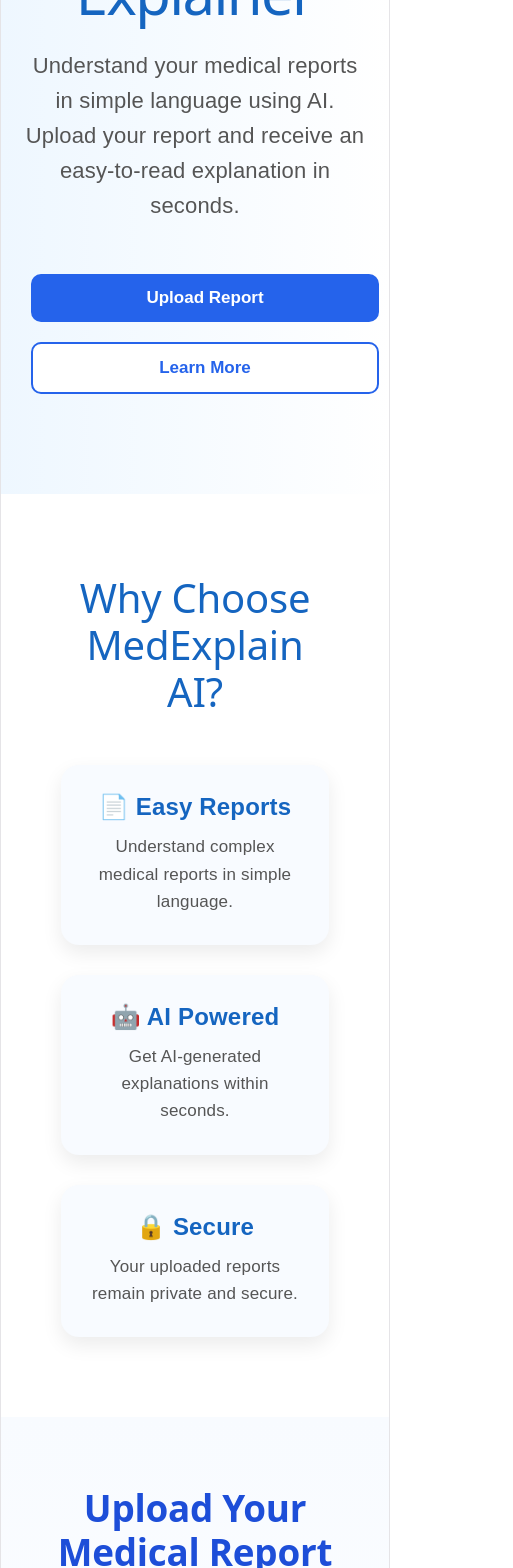
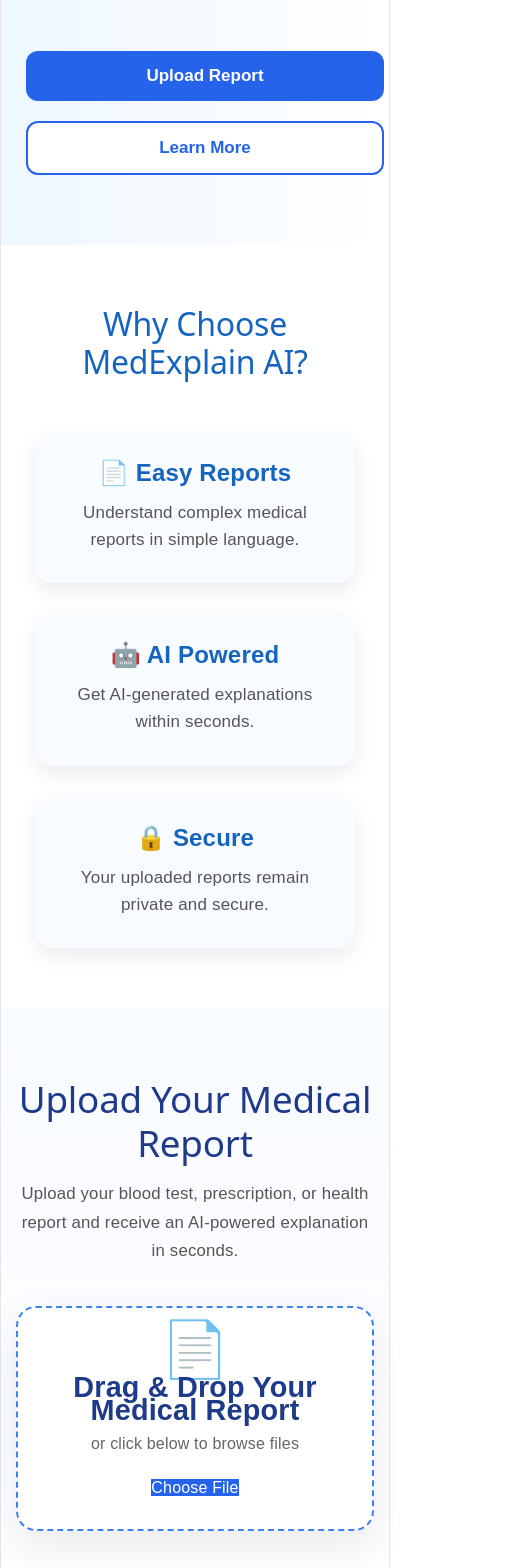
Before and after one commit to saksham-s-yadav/medical-report-explainer, a React (Vite) app: page / in a window 390 px wide. Shown: the part 420-1988 px from the top of the page, 513 px wide, since content can reach past the window. Built offline with nearby package versions, Linux system fonts and the light colour scheme.

Commit message:
Complete Day 20 analysis UI improvements

```diff
--- a/src/App.css
+++ b/src/App.css
@@ -13,13 +13,17 @@
   min-height: 100vh;
 }
 
+/* ==========================
+   Navbar
+========================== */
+
 .navbar {
   display: flex;
   justify-content: space-between;
   align-items: center;
   padding: 25px 70px;
   background: white;
-  box-shadow: 0 2px 15px rgba(0,0,0,0.08);
+  box-shadow: 0 2px 15px rgba(0, 0, 0, 0.08);
 }
 
 .navbar h2 {
@@ -41,6 +45,10 @@
 .nav-links a:hover {
   color: #1565c0;
 }
+
+/* ==========================
+   Hero Section
+========================== */
 
 .hero {
   text-align: center;
@@ -77,27 +85,31 @@
 }
 
 .primary {
-  background: #1565c0;
+  background: #2563eb;
   color: white;
   border: none;
 }
 
 .primary:hover {
-  background: #0d47a1;
+  background: #1d4ed8;
   transform: translateY(-3px);
 }
 
 .secondary {
   background: white;
-  color: #1565c0;
-  border: 2px solid #1565c0;
+  color: #2563eb;
+  border: 2px solid #2563eb;
 }
 
 .secondary:hover {
-  background: #1565c0;
+  background: #2563eb;
   color: white;
   transform: translateY(-3px);
 }
+
+/* ==========================
+   Features Section
+========================== */
 
 .features {
   padding: 80px 60px;
@@ -123,13 +135,13 @@
   width: 320px;
   padding: 30px;
   border-radius: 18px;
-  box-shadow: 0 8px 20px rgba(0,0,0,0.08);
+  box-shadow: 0 8px 20px rgba(0, 0, 0, 0.08);
   transition: all 0.3s ease;
 }
 
 .card:hover {
   transform: translateY(-10px);
-  box-shadow: 0 14px 30px rgba(21,101,192,0.15);
+  box-shadow: 0 14px 30px rgba(21, 101, 192, 0.15);
 }
 
 .card h3 {
@@ -144,83 +156,6 @@
   font-size: 17px;
 }
 
-.upload {
-  padding: 90px 20px;
-  text-align: center;
-  background: #eef7ff;
-}
-
-.upload h2 {
-  font-size: 40px;
-  color: #1565c0;
-  margin-bottom: 20px;
-}
-
-.upload p {
-  font-size: 20px;
-  color: #555;
-  max-width: 700px;
-  margin: auto;
-  line-height: 1.6;
-}
-
-.upload-box {
-  margin: 50px auto;
-  max-width: 650px;
-  padding: 50px;
-  border: 3px dashed #1565c0;
-  border-radius: 20px;
-  background: white;
-  box-shadow: 0 10px 25px rgba(0,0,0,0.08);
-  transition: all 0.3s ease;
-}
-
-.upload-box:hover {
-  transform: translateY(-6px);
-  box-shadow: 0 16px 35px rgba(21,101,192,0.15);
-}
-
-.upload-icon {
-  font-size: 60px;
-  margin-bottom: 20px;
-}
-
-.upload-box p {
-  margin-bottom: 25px;
-  font-size: 18px;
-}
-
-.file-info {
-  margin-top: 20px;
-  color: #777;
-  font-size: 15px;
-}
-.selected-file {
-  margin: 25px auto;
-  max-width: 500px;
-  background: #eaf4ff;
-  border: 2px solid #1565c0;
-  border-radius: 15px;
-  padding: 20px;
-  text-align: left;
-  box-shadow: 0 8px 20px rgba(21, 101, 192, 0.1);
-}
-
-.selected-file h4 {
-  color: #1565c0;
-  margin-bottom: 12px;
-  font-size: 22px;
-}
-
-.selected-file p {
-  margin: 8px 0;
-  color: #444;
-  font-size: 16px;
-}
-
-.selected-file button {
-  margin-top: 15px;
-}
 /* ==========================
    Upload Section
 ========================== */
@@ -237,7 +172,8 @@
   margin-bottom: 15px;
 }
 
-.upload > p {
+.upload > p,
+.upload-description {
   color: #555;
   font-size: 1.05rem;
   max-width: 650px;
@@ -247,81 +183,38 @@
 
 .upload-box {
   max-width: 700px;
-  margin: auto;
+  margin: 30px auto;
   padding: 45px 30px;
   background: white;
-  border: 3px dashed #3b82f6;
-  border-radius: 22px;
-  box-shadow: 0 15px 40px rgba(0,0,0,0.08);
+  border: 2px dashed #3b82f6;
+  border-radius: 20px;
+  box-shadow: 0 15px 40px rgba(0, 0, 0, 0.08);
+  text-align: center;
   transition: 0.3s ease;
 }
 
 .upload-box:hover {
+  background: #eef6ff;
   transform: translateY(-5px);
-  box-shadow: 0 20px 45px rgba(59,130,246,0.15);
+  box-shadow: 0 20px 45px rgba(59, 130, 246, 0.15);
 }
 
 .upload-icon {
-  font-size: 70px;
-  margin-bottom: 20px;
+  font-size: 60px;
+  margin-bottom: 15px;
 }
 
-.upload-box p {
-  color: #666;
-  margin-bottom: 18px;
-  font-size: 1rem;
+.upload-box h3 {
+  font-size: 1.8rem;
+  color: #1e3a8a;
+  margin-bottom: 10px;
 }
 
-.primary,
-.secondary {
-  display: inline-block;
-  padding: 14px 30px;
-  border-radius: 10px;
-  cursor: pointer;
-  font-weight: 600;
-  transition: 0.3s;
-  border: none;
-  text-decoration: none;
-}
-
-.primary {
-  background: #2563eb;
-  color: white;
-}
-
-.primary:hover {
-  background: #1d4ed8;
-  transform: scale(1.05);
-}
-
-.secondary {
-  margin-top: 15px;
-  background: white;
-  border: 2px solid #2563eb;
-  color: #2563eb;
-}
-
-.secondary:hover {
-  background: #2563eb;
-  color: white;
-}
-
-.selected-file {
-  margin-top: 30px;
-  padding: 20px;
-  border-radius: 15px;
-  background: #eef6ff;
-  border: 1px solid #cfe3ff;
-  animation: fadeIn 0.4s ease;
-}
-
-.selected-file h4 {
-  color: #2563eb;
-  margin-bottom: 12px;
-}
-
-.selected-file p {
-  margin: 8px 0;
+.upload-box p,
+.upload-text {
+  color: #666;
+  margin-bottom: 20px;
+  font-size: 1rem;
 }
 
 .file-info {
@@ -330,67 +223,30 @@
   font-size: 0.9rem;
 }
 
-@keyframes fadeIn {
-  from {
-    opacity: 0;
-    transform: translateY(12px);
-  }
-  to {
-    opacity: 1;
-    transform: translateY(0);
-  }
-}
-.upload-description {
-  color: #6b7280;
-  font-size: 1.05rem;
-  max-width: 650px;
-  margin: 15px auto 40px;
-  line-height: 1.7;
+.selected-file {
+  margin: 30px auto 0;
+  max-width: 500px;
+  padding: 20px;
+  border-radius: 15px;
+  background: #eef6ff;
+  border: 1px solid #cfe3ff;
+  text-align: left;
+  animation: fadeIn 0.4s ease;
 }
 
-.upload-box h3 {
-  font-size: 1.8rem;
-  color: #1e3a8a;
-  margin-bottom: 10px;
+.selected-file h4 {
+  color: #2563eb;
+  margin-bottom: 12px;
+  font-size: 20px;
 }
 
-.upload-text {
-  color: #6b7280;
-  margin-bottom: 25px;
-  font-size: 1rem;
-}
-/* ==========================
-   Responsive
-========================== */
-
-@media (max-width: 768px) {
-
-  .upload {
-    padding: 70px 15px;
-  }
-
-  .upload h2 {
-  font-size: 2.3rem;
-  font-weight: 700;
-  color: #1d4ed8;
-  text-align: center;
-  margin-bottom: 18px;
+.selected-file p {
+  margin: 8px 0;
+  color: #444;
 }
 
-  .upload-box {
-    padding: 30px 20px;
-  }
+/* Success Message */
 
-  .upload-icon {
-    font-size: 55px;
-  }
-
-  .primary,
-  .secondary {
-    width: 100%;
-    margin-top: 10px;
-  }
-}
 .success-message {
   background: #e8f9ee;
   color: #15803d;
@@ -402,95 +258,127 @@
   text-align: center;
 }
 
-.upload-box {
-  border: 2px dashed #3b82f6;
-  border-radius: 18px;
-  padding: 40px;
-  text-align: center;
-  margin: 30px auto;
-  max-width: 650px;
-  background: #f8fbff;
-  transition: 0.3s;
-}
-
-.upload-box:hover {
-  background: #eef6ff;
-  transform: translateY(-3px);
-}
-
-.upload-icon {
-  font-size: 60px;
-  margin-bottom: 15px;
-}
-
-.upload-box h3 {
-  color: #1e3a8a;
-  margin-bottom: 10px;
-}
-
-.upload-box p {
-  color: #666;
-  margin-bottom: 20px;
-}
 /* ==========================
    Analysis Section
 ========================== */
 
 .analysis {
-  padding: 100px 20px;
-  background: #f8fbff;
-  text-align: center;
+  max-width: 900px;
+  margin: 60px auto;
+  padding: 40px 20px;
 }
 
 .analysis h2 {
-  font-size: 2.4rem;
-  color: #1e3a8a;
-  margin-bottom: 40px;
+  text-align: center;
+  color: #2563eb;
+  margin-bottom: 30px;
+  font-size: 2.2rem;
 }
 
 .analysis-card {
-  max-width: 800px;
-  margin: auto;
   background: white;
+  border-radius: 20px;
   padding: 35px;
-  border-radius: 20px;
-  box-shadow: 0 15px 40px rgba(0,0,0,0.08);
-  text-align: left;
+  box-shadow: 0 15px 40px rgba(0, 0, 0, 0.08);
+  border: 1px solid #e5e7eb;
 }
+
+/* Analysis Status */
 
 .analysis-status {
   display: inline-block;
-  background: #e8f9ee;
-  color: #15803d;
+  background: #dcfce7;
+  color: #166534;
   padding: 10px 18px;
-  border-radius: 30px;
+  border-radius: 999px;
   font-weight: 600;
-  margin-bottom: 20px;
-}
-
-.analysis-card h3 {
-  color: #2563eb;
-  margin-bottom: 15px;
-}
-
-.analysis-card p {
-  color: #555;
-  line-height: 1.7;
   margin-bottom: 25px;
 }
 
-.analysis-points {
-  display: flex;
-  flex-direction: column;
-  gap: 15px;
+/* Analysis Heading */
+
+.analysis-card h3 {
+  color: #1f2937;
+  margin-bottom: 20px;
+  font-size: 1.4rem;
 }
 
-.point {
-  background: #eef6ff;
-  padding: 15px;
-  border-left: 5px solid #2563eb;
+/* Analysis Content */
+
+.analysis-content {
+  margin-top: 20px;
+  background: #f8fafc;
+  padding: 22px;
+  border-radius: 14px;
+  line-height: 1.7;
+  color: #374151;
+}
+
+/* Section headings inside analysis */
+
+.analysis-content h4 {
+  font-size: 18px;
+  font-weight: 700;
+  color: #1f3c88;
+  margin-top: 22px;
+  margin-bottom: 12px;
+  padding-bottom: 8px;
+  border-bottom: 1px solid #e5e7eb;
+}
+
+/* Detected parameter cards */
+
+.analysis-point {
+  display: flex;
+  align-items: flex-start;
+  background: white;
+  border: 1px solid #e5e7eb;
+  border-left: 4px solid #2563eb;
   border-radius: 10px;
+  padding: 13px 15px;
+  margin: 10px 0;
+  font-size: 15px;
+  line-height: 1.5;
+  box-shadow: 0 2px 6px rgba(0, 0, 0, 0.03);
+  transition: 0.2s ease;
 }
+
+.analysis-point:hover {
+  transform: translateX(3px);
+  box-shadow: 0 5px 12px rgba(37, 99, 235, 0.08);
+}
+
+/* Normal text */
+
+.analysis-content p {
+  color: #4b5563;
+  font-size: 15px;
+  line-height: 1.7;
+  margin: 8px 0;
+}
+
+/* Disclaimer */
+
+.disclaimer {
+  margin-top: 25px;
+  padding: 16px;
+  border-left: 5px solid #e0a000;
+  background: #fff8df;
+  border-radius: 10px;
+  color: #5f4b00;
+  line-height: 1.6;
+  font-size: 14px;
+}
+
+.disclaimer strong {
+  display: block;
+  margin-bottom: 8px;
+}
+
+/* ==========================
+   Loading Section
+========================== */
+
 .loading {
   padding: 80px 20px;
   display: flex;
@@ -504,7 +392,7 @@
   border-radius: 22px;
   padding: 45px;
   text-align: center;
-  box-shadow: 0 15px 40px rgba(0,0,0,0.08);
+  box-shadow: 0 15px 40px rgba(0, 0, 0, 0.08);
 }
 
 .loading-icon {
@@ -535,6 +423,22 @@
   font-weight: 500;
 }
 
+/* ==========================
+   Animations
+========================== */
+
+@keyframes fadeIn {
+  from {
+    opacity: 0;
+    transform: translateY(12px);
+  }
+
+  to {
+    opacity: 1;
+    transform: translateY(0);
+  }
+}
+
 @keyframes pulse {
   0% {
     transform: scale(1);
@@ -548,90 +452,75 @@
     transform: scale(1);
   }
 }
-.analysis {
-  max-width: 900px;
-  margin: 60px auto;
-  padding: 20px;
+
+/* ==========================
+   Responsive Design
+========================== */
+
+@media (max-width: 768px) {
+
+  .navbar {
+    padding: 20px;
+    flex-direction: column;
+    gap: 15px;
+  }
+
+  .nav-links {
+    gap: 20px;
+  }
+
+  .hero {
+    padding: 60px 15px;
+  }
+
+  .hero h1 {
+    font-size: 40px;
+  }
+
+  .hero p {
+    font-size: 18px;
+  }
+
+  .features {
+    padding: 60px 20px;
+  }
+
+  .features h2 {
+    font-size: 32px;
+  }
+
+  .upload {
+    padding: 70px 15px;
+  }
+
+  .upload h2 {
+    font-size: 2.3rem;
+  }
+
+  .upload-box {
+    padding: 30px 20px;
+  }
+
+  .upload-icon {
+    font-size: 55px;
+  }
+
+  .primary,
+  .secondary {
+    width: 100%;
+    margin-top: 10px;
+  }
+
+  .analysis {
+    margin: 30px auto;
+    padding: 20px 15px;
+  }
+
+  .analysis-card {
+    padding: 22px 15px;
+  }
+
+  .analysis h2 {
+    font-size: 1.8rem;
+  }
 }
-
-.analysis h2 {
-  text-align: center;
-  color: #2563eb;
-  margin-bottom: 30px;
-  font-size: 2rem;
-}
-
-.analysis-card {
-  background: white;
-  border-radius: 18px;
-  padding: 30px;
-  box-shadow: 0 10px 30px rgba(0,0,0,0.08);
-  border: 1px solid #e5e7eb;
-}
-
-.analysis-status {
-  display: inline-block;
-  background: #dcfce7;
-  color: #166534;
-  padding: 8px 16px;
-  border-radius: 999px;
-  font-weight: 600;
-  margin-bottom: 20px;
-}
-
-.analysis-card h3 {
-  color: #1f2937;
-  margin-bottom: 20px;
-}
-
-.analysis-content {
-  background: #f8fafc;
-  padding: 20px;
-  border-radius: 12px;
-  line-height: 1.8;
-  color: #374151;
-  white-space: pre-wrap;
-}
-
-.analysis-content p {
-  margin-bottom: 12px;
-}
-
-.disclaimer {
-  margin-top: 25px;
-  padding: 15px;
-  background: #fef3c7;
-  border-left: 5px solid #f59e0b;
-  border-radius: 10px;
-  color: #78350f;
-  line-height: 1.6;
-}
-
-/* Day 19 - Analysis Improvements */
-
-.analysis-content {
-  margin-top: 20px;
-}
-
-.analysis-content h4 {
-  font-size: 18px;
-  margin-bottom: 10px;
-}
-
-.analysis-point {
-  background: #f5f7fa;
-  border-left: 4px solid #4f46e5;
-  padding: 12px 15px;
-  margin: 8px 0;
-  border-radius: 8px;
-  font-weight: 500;
-}
-
-.disclaimer {
-  margin-top: 25px;
-  padding: 15px;
-  background: #fff8e1;
-  border-radius: 8px;
-  font-size: 14px;
-  line-height: 1.5;
-}
```
Also changed, not shown: src/components/Analysis.jsx (+61 -26 lines), 1 other file (tests, documents, lock files or other folders).
